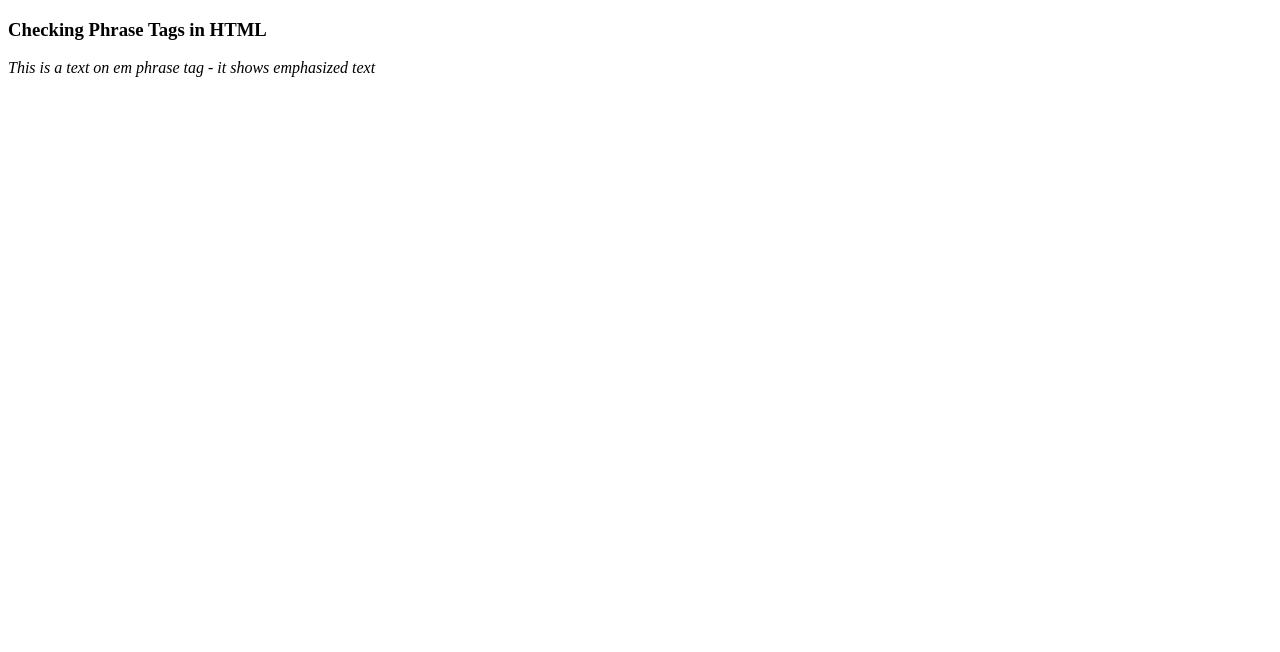
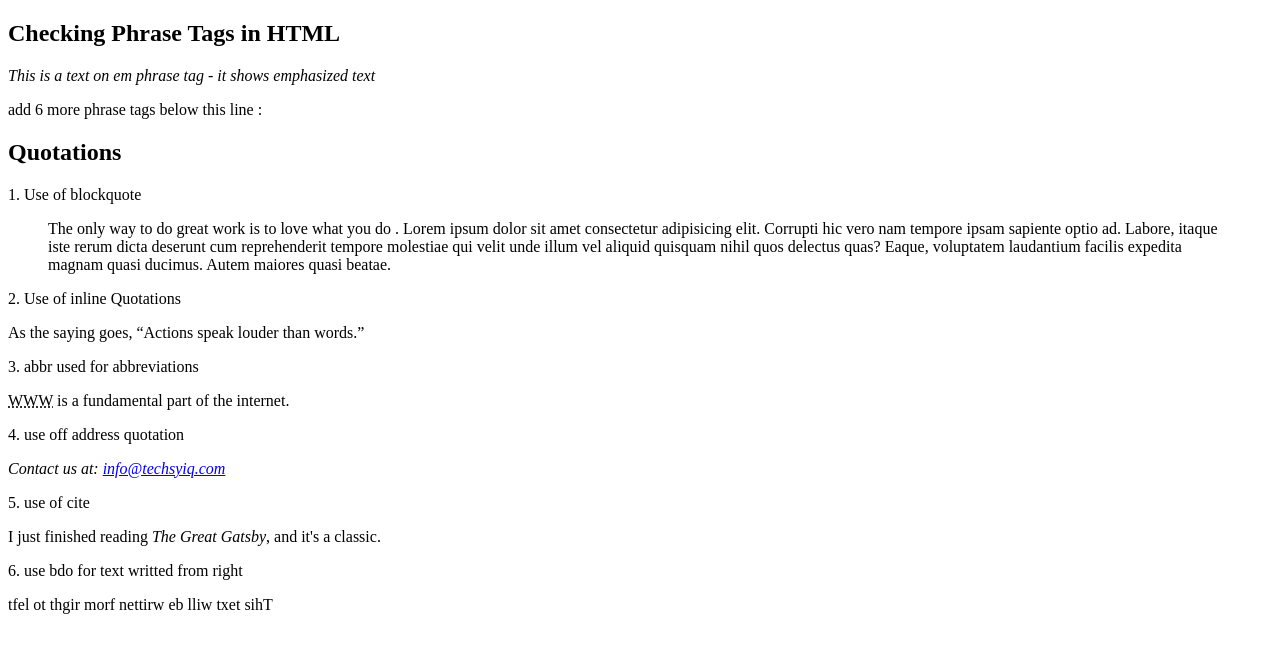
Before and after one commit to FidelMunywoki/techsyiq-html-introduction, a plain HTML site: page qoutations-comments-anchors.html in a window 1280 px wide. Drawn offline with Linux system fonts and the light colour scheme.

Commit message:
added Qoutations section

```diff
--- a/qoutations-comments-anchors.html
+++ b/qoutations-comments-anchors.html
@@ -8,9 +8,39 @@
 </head>
 <body>
 
-    <h3>Checking Phrase Tags in HTML</h3>
+    <h2>Checking Phrase Tags in HTML</h2>
 
     <p><em> This is a text on em phrase tag - it shows emphasized text</em></p>
 
+    <p>add 6 more phrase tags below this line :</p>
+
+
+    <h2>Quotations</h2>
+    <p>1. Use of blockquote </p>
+    <blockquote>
+        The only way to do great work is to love what you do . Lorem ipsum dolor sit amet consectetur adipisicing elit. Corrupti hic vero nam tempore ipsam sapiente optio ad. Labore, itaque iste rerum dicta deserunt cum reprehenderit tempore molestiae qui velit unde illum vel aliquid quisquam nihil quos delectus quas? Eaque, voluptatem laudantium facilis expedita magnam quasi ducimus. Autem maiores quasi beatae.
+    </blockquote>
+
+
+    <p>2. Use of inline Quotations</p>
+    <p>As the saying goes, <q>Actions speak louder than words.</q></p>
+
+    <p>3. abbr used for abbreviations</p>
+    <p><abbr title="World Wide Web">WWW</abbr> is a fundamental part of the internet.</p>
+
+    <p>4. use off address quotation</p>
+    <address>
+        Contact us at: <a href="mailto:info@techsyiq.com">info@techsyiq.com</a>
+    </address>
+     <p>5. use of cite</p>
+    <p>I just finished reading <cite>The Great Gatsby</cite>, and it's a classic.</p>
+
+    <p>6. use bdo for text writted from right</p>
+    <p><bdo dir="rtl">This text will be written from right to left</bdo></p>
+
+
+
+
+
 </body>
 </html>
```
